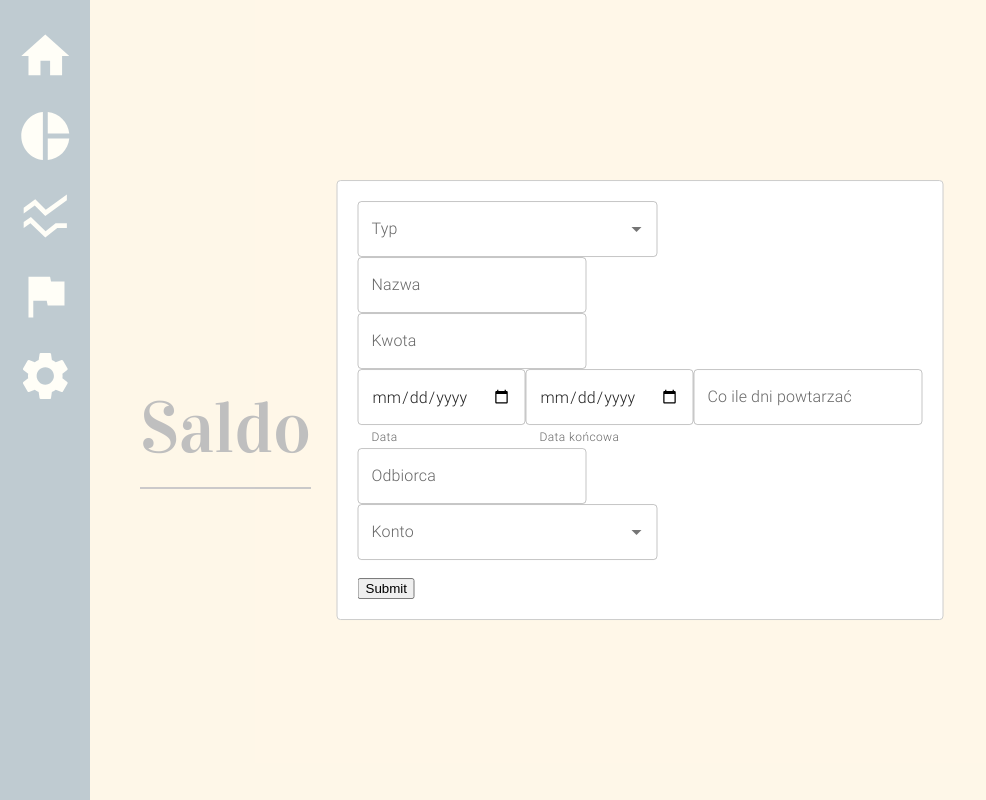
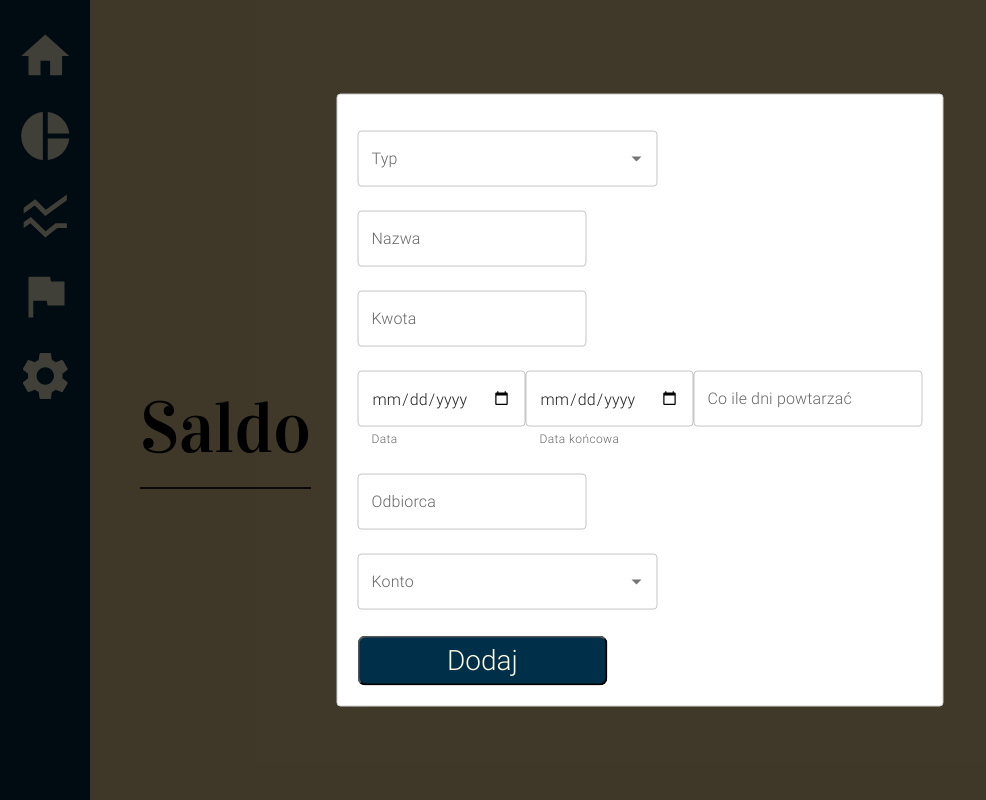
Before and after one commit to t-ukowski/Budget-planner, a React (Create React App) app in the folder frontend/: page / in a window 1280 px wide. Both pictures are taken after a click on the button "Zaplanuj". Shown: the whole page, without its empty margins (0-986 px from the left). Built offline with nearby package versions, Linux system fonts and the light colour scheme; no server answers.

Commit message:
basic styling :art:

```diff
--- a/frontend/src/components/charts/MainChartPage.js
+++ b/frontend/src/components/charts/MainChartPage.js
@@ -13,6 +13,9 @@ import Modal from 'react-modal';
 import AddIncome from '../modals/AddIncome';
 
 const customStyles = {
+  overlay: {
+    backgroundColor: 'rgba(0, 0, 0, 0.75)'
+  },
   content: {
     top: '50%',
     left: '50%',
--- a/frontend/src/components/modals/AddIncome.js
+++ b/frontend/src/components/modals/AddIncome.js
@@ -46,6 +46,7 @@ export default function AddIncome() {
   }
 
   return (
+    <div className="modal-inside">
       <form
         onSubmit={(e) => {
           handleSubmit(e);
@@ -68,6 +69,7 @@ export default function AddIncome() {
           )}
           renderInput={(params) => (
             <TextField
+              margin="normal"
               {...params}
               label="Typ"
               inputProps={{
@@ -84,6 +86,7 @@ export default function AddIncome() {
           variant="outlined"
           onChange={(e) => setDescription(e.target.value)}
           value={description}
+          margin="normal"
         />
 
         <br />
@@ -93,6 +96,7 @@ export default function AddIncome() {
           type="number"
           onChange={(e) => setAmount(e.target.value)}
           value={amount}
+          margin="normal"
         />
         <br />
 
@@ -103,6 +107,7 @@ export default function AddIncome() {
           onChange={(e) => setBillingDate(e.target.value)}
           value={billingDate}
           helperText="Data"
+          margin="normal"
         />
 
         <TextField
@@ -112,6 +117,7 @@ export default function AddIncome() {
           onChange={(e) => setEndBillingDate(e.target.value)}
           value={endBillingDate}
           helperText="Data końcowa"
+          margin="normal"
         />
 
         <TextField
@@ -120,6 +126,7 @@ export default function AddIncome() {
           type="number"
           onChange={(e) => setRepeatInterval(e.target.value)}
           value={repeatInterval}
+          margin="normal"
         />
         <br />
 
@@ -129,6 +136,7 @@ export default function AddIncome() {
           variant="outlined"
           onChange={(e) => setRecipient(e.target.value)}
           value={recipient}
+          margin="normal"
         />
 
         <Autocomplete
@@ -150,6 +158,7 @@ export default function AddIncome() {
           renderInput={(params) => (
             <TextField
               {...params}
+              margin="normal"
               label="Konto"
               inputProps={{
                 ...params.inputProps,
@@ -159,7 +168,8 @@ export default function AddIncome() {
           )}
         />
         <br />
-      <input className="submitButton" type="submit" value="Submit" />
+        <input className="submitButton" type="submit" value="Dodaj" />
       </form>
+    </div>
   );
 }
--- a/frontend/src/styles/main.scss
+++ b/frontend/src/styles/main.scss
@@ -6,3 +6,4 @@
 @import "scoreboards";
 @import "title";
 @import "main_chart";
+@import "modal";
--- /dev/null
+++ b/frontend/src/styles/modal.scss
@@ -0,0 +1,10 @@
+.submitButton {
+    background-color: $bp-blue;
+    font-family: $basic-font;
+    cursor: pointer;
+    font-size: $font-size-medium;
+    color: $bp-white;
+    width: $button-small-width;
+    height: $button-small-height;
+    border-radius: $border-radius-small-obejcts;
+}
--- a/frontend/src/styles/variables.scss
+++ b/frontend/src/styles/variables.scss
@@ -42,3 +42,10 @@ $large-box-height: 195px;
 
 // Panel padding:
 $panel-padding: 50px;
+
+// Buttons:
+$button-big-width: 270px;
+$button-big-height: 70px;
+
+$button-small-width: 250px;
+$button-small-height: 50px;
```
Lines whose indentation alone changed are shown as unchanged.
